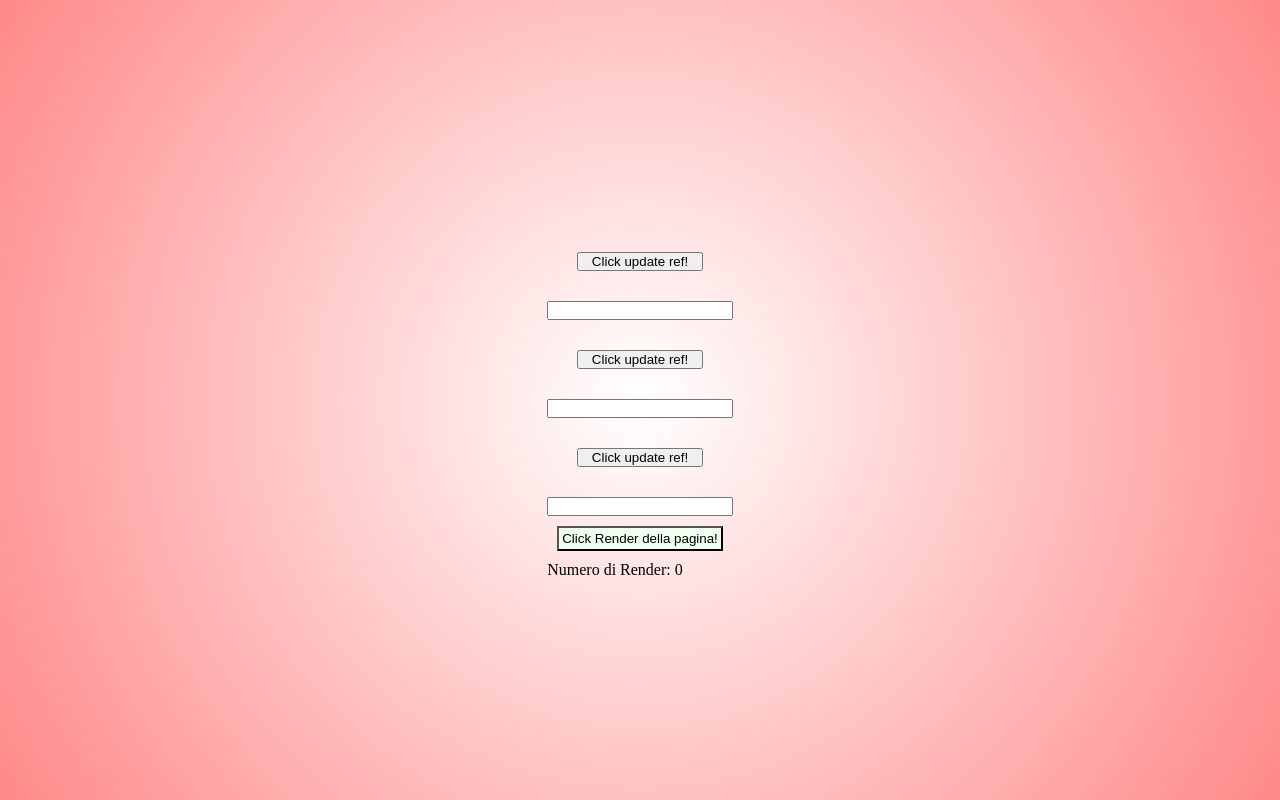
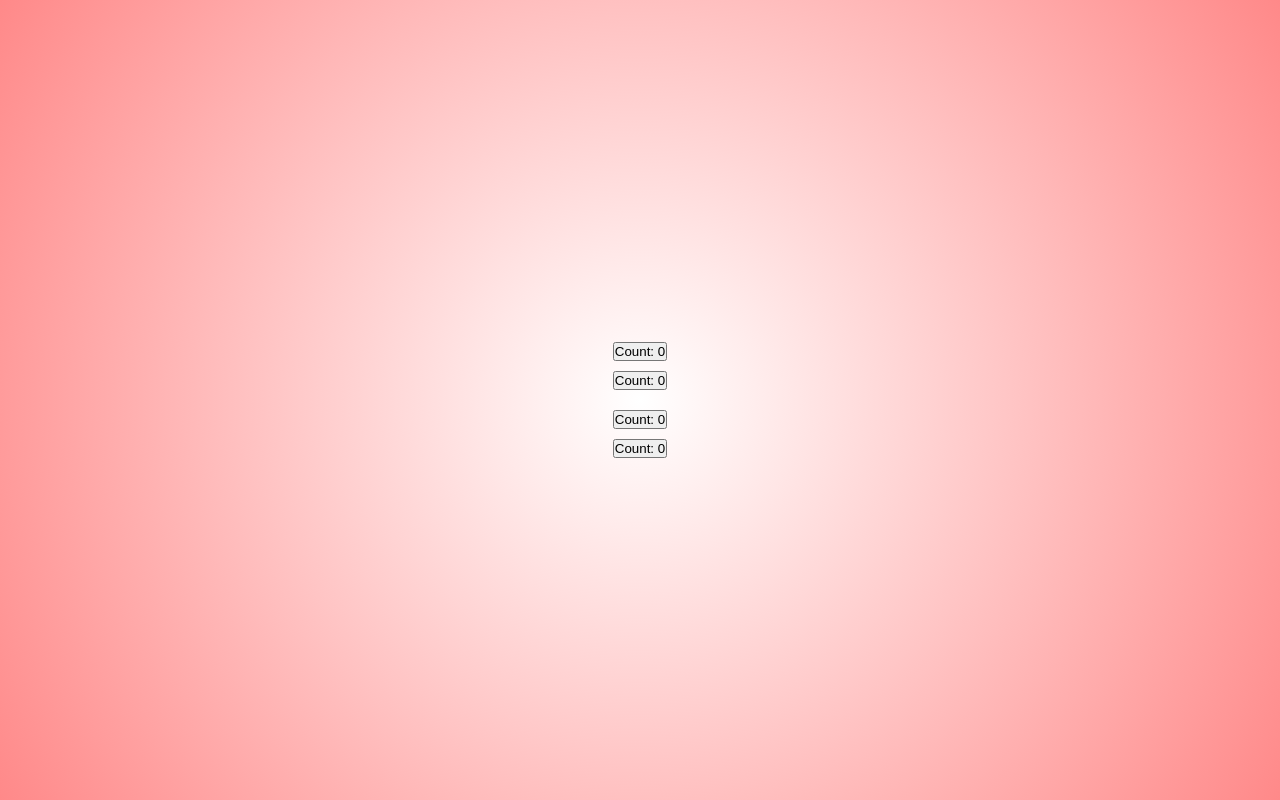
Before and after one commit to David92p/React-Hooks, a React (Vite) app: page / in a window 1280 px wide. Built offline with nearby package versions, Linux system fonts and the light colour scheme.

Commit message:
Added custom hook first part

```diff
--- a/src/App.jsx
+++ b/src/App.jsx
@@ -1,11 +1,21 @@
 import './App.css'
-import { HookuseRefFirstPart, HookuseRefSecondpart } from './components'
+import { DocTitleOne, DocTitleTwo } from './components'
 
 function App() {
   return (
     <div style={container}>
-      {/* <HookuseRefFirstPart/> */}
-      <HookuseRefSecondpart />
+      <div>
+        {/* I DUE COMPONENTI AGGIORNANO UNO STATO TRAMITE USESTATE E IL TITLE DEL DOCUMENT AD OGNI RENDER CAUSATO DA USESTATE
+        NOTIAMO COME I DUE COMPONENTI ANCHE SE DIVISI UTILIZZANO LA STESSA LOGICA AL SUO INTERNO */}
+        <DocTitleOne />
+        <DocTitleTwo />
+      </div>
+      <div>
+        {/*I DUE COMPONENTI HANNO UN PROPRIO STATO INTERNO AGGIORNATO DA UN BUTTON, CONDIVIDONO LA STESSA LOGICA ANDANDO A SETTARE IL TITLE DEL DOCUMENT
+        QUESTO VIENE FATTO ATTRAVERSO UN CUSTOM HOOK PASSANDO LA PROPRIETA' RICHIESTA */}
+        <DocTitleOne />
+        <DocTitleTwo />
+      </div>
     </div>
   )
 }
@@ -14,6 +24,7 @@ export default App
 
 const container = {
   display: "flex",
+  flexDirection: "column",
   justifyContent: "center",
   alignItems: "center",
   minHeight: "100vh",
--- a/src/components/HookuseRefFirstPart.jsx
+++ /dev/null
@@ -1,44 +0,0 @@
-import { useState, useRef, useEffect } from 'react'
-
-const HookuseRefFirstPart = () => {
-
-	// IMPOSTATIAMO UNO STATO CON USESTATE
-	let [number, setNumber] = useState(0)
-
-	// IMPOSTIAMO UNA REF TRAMITE USEREF
-	// RESTITUISCE UN OGGETTO CON UNA SOLA PROPRIETA' CURRENT
-	const ref = useRef(0)
-
-	const handleClickWithuseState = () => {
-		setNumber(n => n + 1)
-	}
-
-	const handleClickWithuseRef = () => {
-		ref.current = ref.current + 1
-		console.log(ref.current)
-	}
-
-	// UTILIZIAMO UN USEEFFECT E STAMPIAMO UN VALORE CHE DIMOSTRA IL RENDER DEL COMPONENTE
-	// RICORDA! IL CAMBIAMENTO DELLO STATO SETTATO DA USESTATE ESEGUE SEMPRE IL RENDERING DELL'INTERO COMPONENTE
-	// QUESTO NON SUCCEDE QUANDO SETTIAMO UN VALORE DI USEREF IN QUANTO NON ESEGUE IL RENDER DEL COMPONENTE
-	useEffect(() => {
-		console.log("COMPONENT RENDERED")
-	})
-
-  return (
-    <div>
-			<div>
-				<button onClick={handleClickWithuseState}>
-					Click render component!
-				</button>
-			</div>
-			<div>
-				<button onClick={handleClickWithuseRef}>
-					Click update ref!
-				</button>
-			</div>
-		</div>
-  )
-}
-
-export default HookuseRefFirstPart
--- a/src/components/HookuseRefSecondpart.jsx
+++ /dev/null
@@ -1,72 +0,0 @@
-import { useEffect, useRef, useState } from 'react'
-
-const HookuseRefSecondpart = () => {
-
-  // IMPOSTATIAMO UNO STATO CON USESTATE
-	let [number, setNumber] = useState(0)
-
-  // CREAIAMO 3 REFERENZE PER CONTROLLARE GLI INPUT
-  const inputRef1 = useRef(null)
-  const inputRef2 = useRef(null)
-  const inputRef3 = useRef(null)
-
-  // CONTROLLIAMO IL RENDER DEL COMPONENTE GRAZIE ALL'AIUTO DI USEEFFECT
-  useEffect(() => {
-		console.log("COMPONENT RENDERED")
-	})
-
-  // LA FUNZIONE INTERVIENE SU UNO STATO DEL COMPONENTE CREATO DA USESTATE
-  const renderPage = () => {
-    setNumber(number => number + 1)
-  }
-
-  // CREIAMO DELLE FUNZIONI PER CONTROLLARE GLI INPUT DEL DOM
-  // AGGIORNANDO LE REF NON GENERIAMO UN RENDER DELL'INTERO COMPONENTE
-  const handleClick1 = () => {
-    inputRef1.current.focus()
-    inputRef1.current.style.background = "yellow"
-    inputRef2.current.style.background = ""
-    inputRef3.current.style.background = ""
-  }
-
-  const handleClick2 = () => {
-    inputRef2.current.focus()
-    inputRef1.current.style.background = ""
-    inputRef2.current.style.background = "yellow"
-    inputRef3.current.style.background = ""
-  }
-
-  const handleClick3 = () => {
-    inputRef3.current.focus()
-    inputRef1.current.style.background = ""
-    inputRef2.current.style.background = ""
-    inputRef3.current.style.background = "yellow"
-  }
-
-  return (
-    <div style={{display: "flex", flexDirection: "column"}}>
-      <button style={{margin: "30px"}} onClick={handleClick1}>
-          Click update ref!
-      </button>
-      <input ref={inputRef1}/>
-
-      <button style={{margin: "30px"}} onClick={handleClick2}>
-          Click update ref!
-      </button>
-      <input ref={inputRef2}/>
-
-      <button style={{margin: "30px"}} onClick={handleClick3}>
-          Click update ref!
-      </button>
-      <input ref={inputRef3}/>
-
-      {/* DI SEGUITO UN BOTTONE CHE AGGIORNA UNO STATO TRAMITE USESTATE, QUESTO GENERA IL RENDER DELL'INTERO COMPONENTE */}
-      <button onClick={renderPage} style={{backgroundColor: "#F0FFF0", margin: "10px", padding:"3px"}}>
-          Click Render della pagina!
-      </button>
-      <span>Numero di Render: { number }</span>
-    </div>
-  )
-}
-
-export default HookuseRefSecondpart
--- a/src/components/index.js
+++ b/src/components/index.js
@@ -1,4 +1,4 @@
-import HookuseRefFirstPart from "./HookuseRefFirstPart";
-import HookuseRefSecondpart from "./HookuseRefSecondpart";
+import DocTitleOne from "./withoutCustomHook/DocTitleOne";
+import DocTitleTwo from "./withoutCustomHook/DocTitleTwo";
 
-export { HookuseRefFirstPart , HookuseRefSecondpart}
+export { DocTitleOne, DocTitleTwo }
--- /dev/null
+++ b/src/components/withoutCustomHook/DocTitleOne.jsx
@@ -0,0 +1,20 @@
+import React, { useState, useEffect } from 'react'
+
+const DocTitleOne = () => {
+
+	// AGGIORNIAMO UNO STATO TRAMITE USESTATE
+	const [count, setCount] = useState(0)
+
+	// AGGIORNIAMO IL TITOLO DEL DOCUMENTO TRAMITE USEEFFECT
+	useEffect(() => {
+		document.title = `Count: ${count}`
+	}, [count])
+
+  return (
+    <div style={{ margin: "10px" }}>
+      <button onClick={() => setCount(count + 1)}>Count: { count }</button>
+    </div>
+  )
+}
+
+export default DocTitleOne
--- /dev/null
+++ b/src/components/withoutCustomHook/DocTitleTwo.jsx
@@ -0,0 +1,20 @@
+import React, { useState, useEffect } from 'react'
+
+const DocTitleTwo = () => {
+
+	// AGGIORNIAMO UNO STATO TRAMITE USESTATE
+	const [count, setCount] = useState(0)
+
+	// AGGIORNIAMO IL TITOLO DEL DOCUMENTO TRAMITE USEEFFECT
+	useEffect(() => {
+		document.title = `Count: ${count}`
+	}, [count])
+
+  return (
+    <div style={{ margin: "10px" }}>
+      <button onClick={() => setCount(count + 1)}>Count: { count }</button>
+    </div>
+  )
+}
+
+export default DocTitleTwo
```
Also changed, not shown: src/components/withCustomHook/DocTitleFour.jsx (added, +20 -0 lines), src/components/withCustomHook/DocTitleThree.jsx (added, +18 -0 lines), src/components/withCustomHook/hooks/useDocumentTitle.js (added, +19 -0 lines), src/assets/useRef.png (deleted), 1 other file (tests, documents, lock files or other folders).
